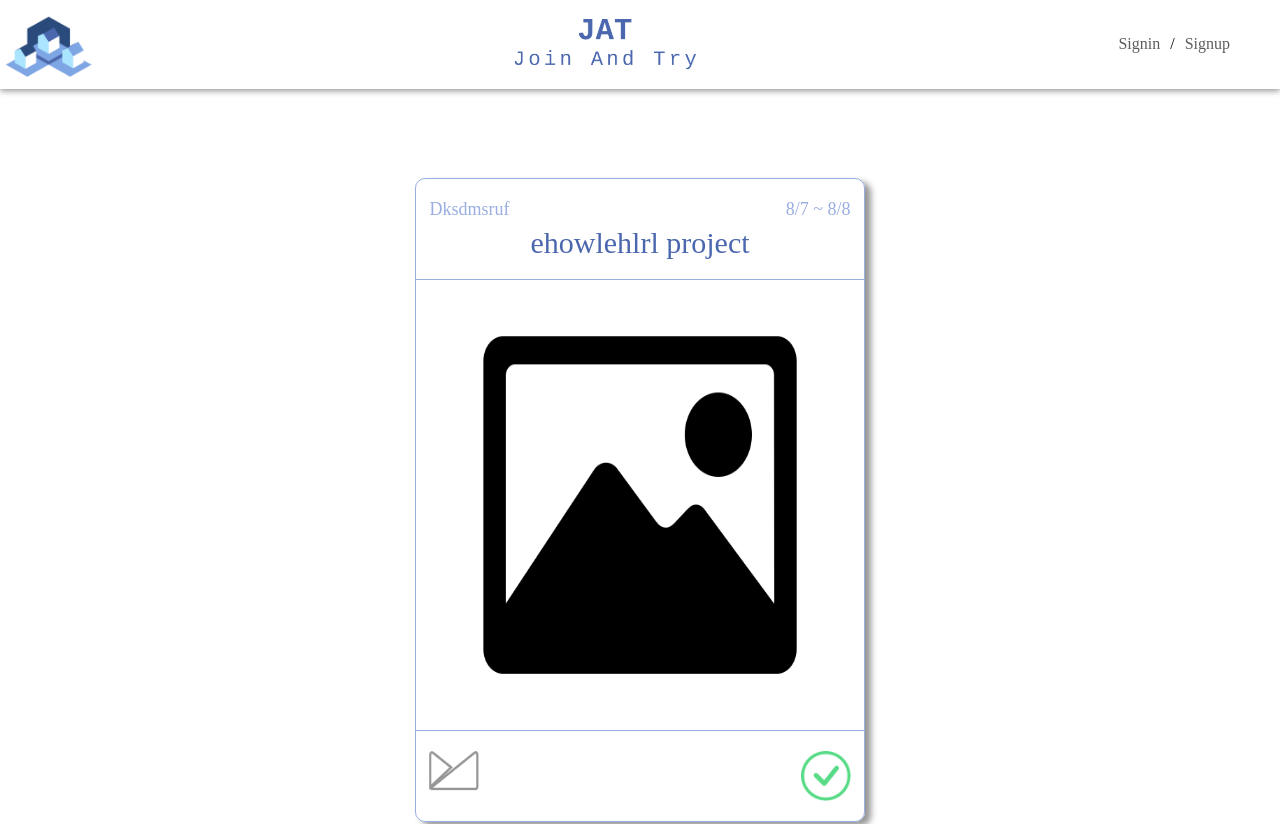
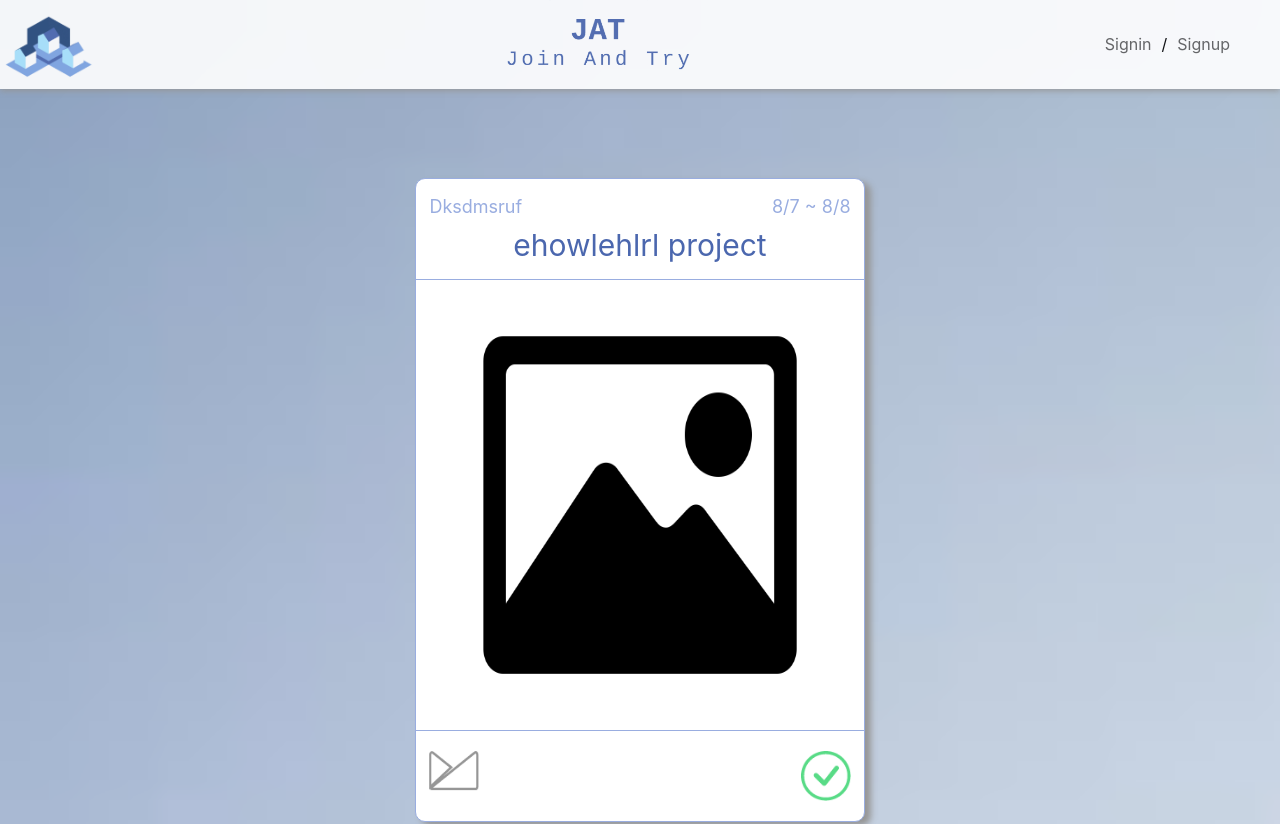
Before and after one commit to HACKERTON-JATS/front_end_jats, a React (Create React App) app: page / in a window 1280 px wide. Shown: the top 824 px of the page. Built offline with nearby package versions, Linux system fonts and the light colour scheme.

Commit message:
[FIX] MAIN UI

```diff
--- a/src/App.js
+++ b/src/App.js
@@ -1,8 +1,12 @@
 import Main from "./components/Main";
+import Globalstyle from "./public/GlobalStyle";
 
 function App() {
   return (
-    <Main />
+    <>
+      <Globalstyle />
+      <Main />
+    </>
   );
 }
 
--- a/src/components/Feed/styles.js
+++ b/src/components/Feed/styles.js
@@ -9,6 +9,7 @@ export const FeedWrapper = styled.div`
     &:nth-of-type(1){
         margin-top: 200px;
     }
+    background: #fff;
 `
 
 export const Wrapper = styled.div`
--- a/src/components/Header/styles.js
+++ b/src/components/Header/styles.js
@@ -9,6 +9,7 @@ export const Wrapper = styled.div`
     z-index: 1;
     background: #fff;
     box-shadow: 0px 2px 6px #969696;
+    opacity: 90%;
 `
 
 export const LogoShape = styled.img`
--- a/src/public/GlobalStyle.js
+++ b/src/public/GlobalStyle.js
@@ -1,14 +1,20 @@
 import { createGlobalStyle } from "styled-components";
-import reset from "styled-reset";
+import Background from "../assets/background.jpeg";
 
 const GlobalStyle = createGlobalStyle`
-    ${reset};
     body{
         margin: 0;
+        background-image: url(${Background});
+        background-repeat: no-repeat;
+        background-size: cover;
+        padding-bottom: 100px;
     }
     p{
         margin: 0;
     }
+    a{
+        color: red;
+    }
 `
 
 export default GlobalStyle;
```
Also changed, not shown: src/assets/background.jpeg.
